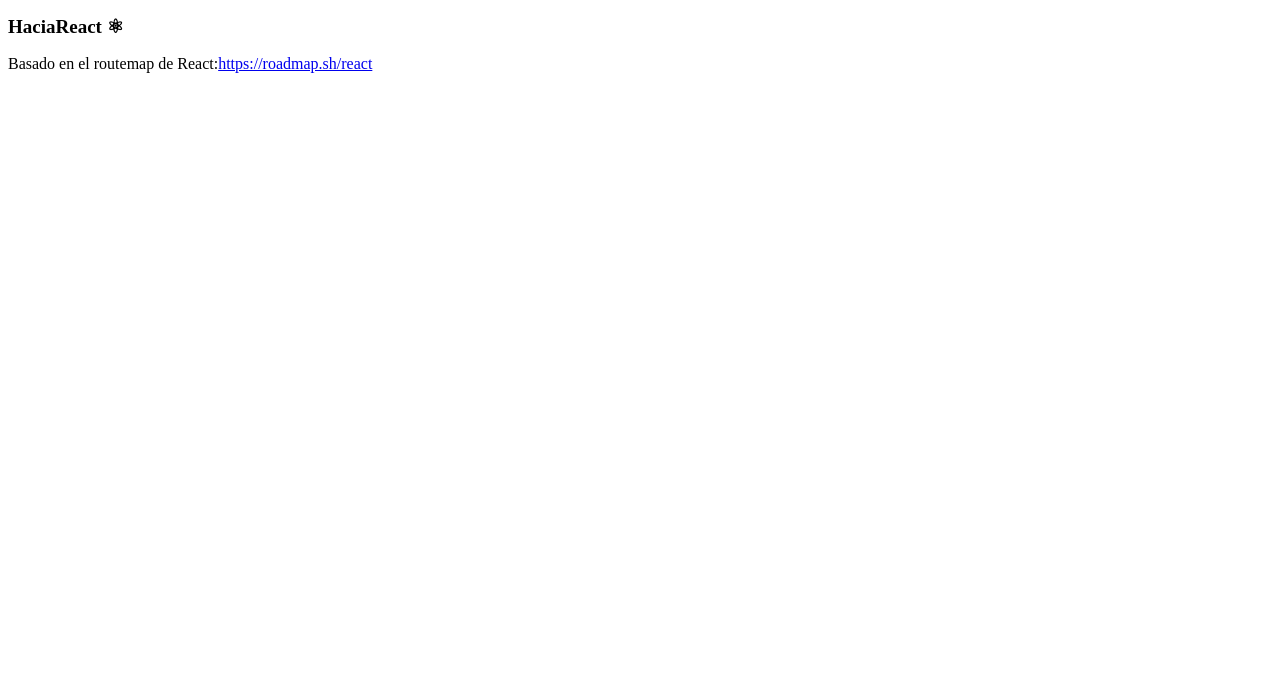
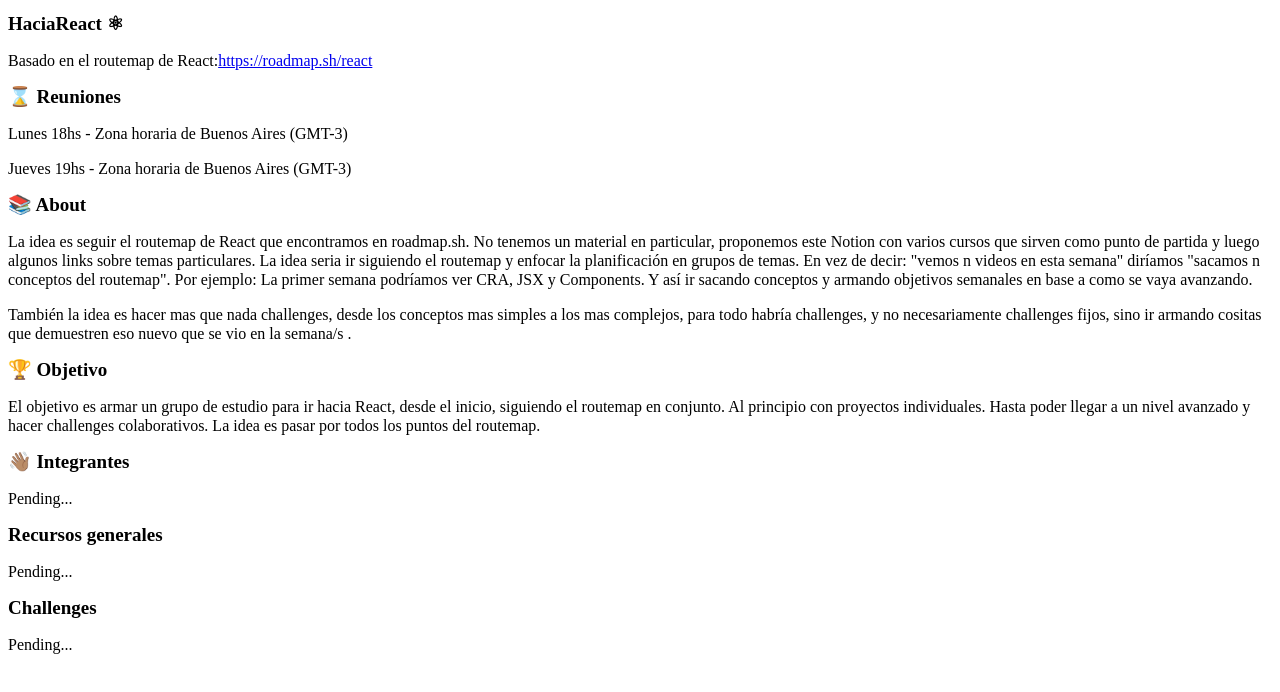
Before and after one commit to 9gustin/hacia-react, a React (Create React App) app: page / in a window 1280 px wide. Shown: the top 692 px of the page. Built offline with nearby package versions, Linux system fonts and the light colour scheme.

Commit message:
add sections

```diff
--- a/src/App.jsx
+++ b/src/App.jsx
@@ -2,17 +2,29 @@
 import Paragraph from './components/Paragraph';
 import Title from './components/Title';
 import Link from './components/Link';
+import Meetings from './components/Meetings';
+import About from './components/About';
+import Goal from './components/Goal';
+import Members from './components/Members';
+import Resources from './components/Resources';
+import Challenges from './components/Challenges';
 
 function App() {
   return (
     <div className="App">
-      <Title>HaciaReact ⚛</Title>
+      <Title isMainTitle>HaciaReact ⚛</Title>
       <Paragraph>
         Basado en el routemap de React:
         <Link to="https://roadmap.sh/react">
           https://roadmap.sh/react
         </Link>
       </Paragraph>
+      <Meetings />
+      <About />
+      <Goal />
+      <Members />
+      <Resources />
+      <Challenges />
     </div>
   );
 }
--- /dev/null
+++ b/src/components/About/index.jsx
@@ -0,0 +1,37 @@
+/* eslint-disable react/no-unescaped-entities */
+import React from 'react';
+
+import Paragraph from '../Paragraph';
+import Title from '../Title';
+
+function About() {
+  return (
+    <section>
+      <Title>
+        📚 About
+      </Title>
+      <Paragraph>
+        La idea es seguir el routemap de React que encontramos
+        en roadmap.sh. No tenemos un material en particular,
+        proponemos este Notion con varios cursos que sirven como
+        punto de partida y luego algunos links sobre temas
+        particulares. La idea seria ir siguiendo el routemap y
+        enfocar la planificación en grupos de temas.
+        En vez de decir: "vemos n videos
+        en esta semana" diríamos "sacamos n conceptos del routemap".
+        Por ejemplo:
+        La primer semana podríamos ver CRA, JSX y Components.
+        Y así ir sacando conceptos y armando
+        objetivos semanales en base a como se vaya avanzando.
+      </Paragraph>
+      <Paragraph>
+        También la idea es hacer mas que nada challenges, desde los conceptos mas
+        simples a los mas complejos, para todo habría challenges, y no necesariamente
+        challenges fijos, sino ir armando cositas que demuestren eso nuevo que se vio
+        en la semana/s .
+      </Paragraph>
+    </section>
+  );
+}
+
+export default About;
--- /dev/null
+++ b/src/components/Challenges/index.jsx
@@ -0,0 +1,18 @@
+import React from 'react';
+import Paragraph from '../Paragraph';
+import Title from '../Title';
+
+function Challenges() {
+  return (
+    <section>
+      <Title>
+        Challenges
+      </Title>
+      <Paragraph>
+        Pending...
+      </Paragraph>
+    </section>
+  );
+}
+
+export default Challenges;
--- /dev/null
+++ b/src/components/Goal/index.jsx
@@ -0,0 +1,22 @@
+import React from 'react';
+
+import Paragraph from '../Paragraph';
+import Title from '../Title';
+
+function Goal() {
+  return (
+    <section>
+      <Title>
+        🏆 Objetivo
+      </Title>
+      <Paragraph>
+        El objetivo es armar un grupo de estudio para ir hacia React, desde el inicio,
+        siguiendo el routemap en conjunto. Al principio con proyectos individuales.
+        Hasta poder llegar a un nivel avanzado y hacer challenges colaborativos.
+        La idea es pasar por todos los puntos del routemap.
+      </Paragraph>
+    </section>
+  );
+}
+
+export default Goal;
--- /dev/null
+++ b/src/components/Meetings/index.jsx
@@ -0,0 +1,22 @@
+import React from 'react';
+
+import Paragraph from '../Paragraph';
+import Title from '../Title';
+
+function Meetings() {
+  return (
+    <section>
+      <Title>
+        ⌛ Reuniones
+      </Title>
+      <Paragraph>
+        Lunes 18hs - Zona horaria de Buenos Aires (GMT-3)
+      </Paragraph>
+      <Paragraph>
+        Jueves 19hs - Zona horaria de Buenos Aires (GMT-3)
+      </Paragraph>
+    </section>
+  );
+}
+
+export default Meetings;
--- /dev/null
+++ b/src/components/Members/index.jsx
@@ -0,0 +1,19 @@
+import React from 'react';
+
+import Paragraph from '../Paragraph';
+import Title from '../Title';
+
+function Members() {
+  return (
+    <section>
+      <Title>
+        👋🏽 Integrantes
+      </Title>
+      <Paragraph>
+        Pending...
+      </Paragraph>
+    </section>
+  );
+}
+
+export default Members;
--- /dev/null
+++ b/src/components/Resources/index.jsx
@@ -0,0 +1,15 @@
+import React from 'react';
+
+import Paragraph from '../Paragraph';
+import Title from '../Title';
+
+function Resources() {
+  return (
+    <section>
+      <Title>Recursos generales</Title>
+      <Paragraph>Pending...</Paragraph>
+    </section>
+  );
+}
+
+export default Resources;
```
